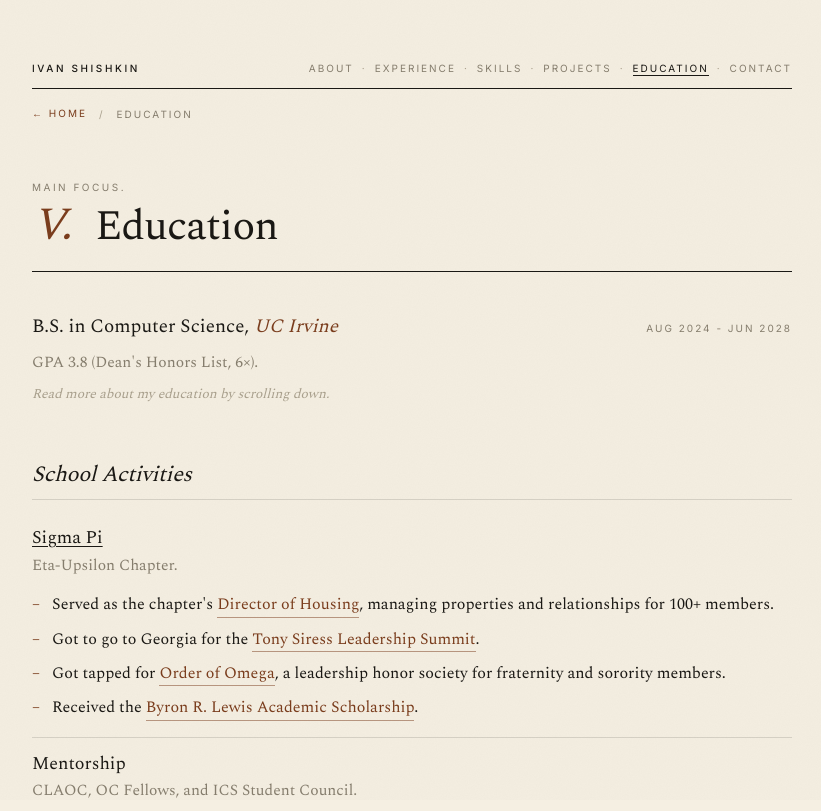
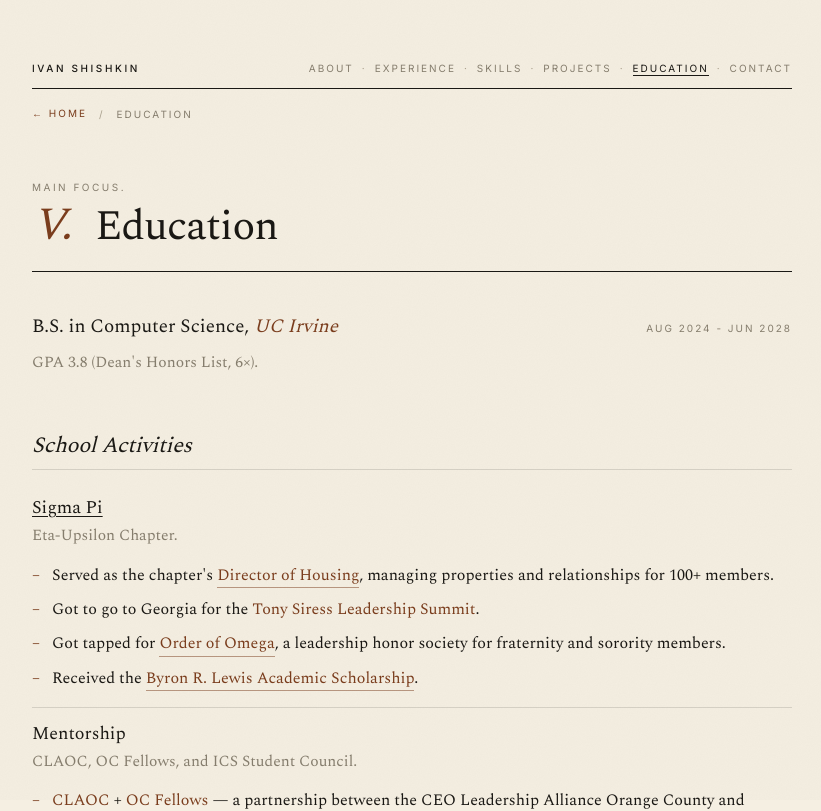
Before and after one commit to Ivan-Shishkin-Dev/Personal_Portfolio_3, a Next.js app: page /education in a window 1280 px wide. Shown: the top 811 px of the page, without its empty margins (228-1049 px from the left). Built offline with nearby package versions, Linux system fonts and the light colour scheme.

Commit message:
Remove scroll-down hint from Education page

```diff
--- a/app/education/page.tsx
+++ b/app/education/page.tsx
@@ -19,7 +19,6 @@ export default function EducationPage() {
             <div className="when" style={{ marginBottom: 0, whiteSpace: "nowrap" }}>Aug 2024 - Jun 2028</div>
           </div>
           <div className="body">GPA 3.8 (Dean's Honors List, 6×).</div>
-          <p style={{ fontFamily: "var(--ser)", fontStyle: "italic", fontSize: 13.5, lineHeight: 1.6, color: "var(--subtle)", margin: "8px 0 0" }}>Read more about my education by scrolling down.</p>
         </div>
       </div>
 
```
